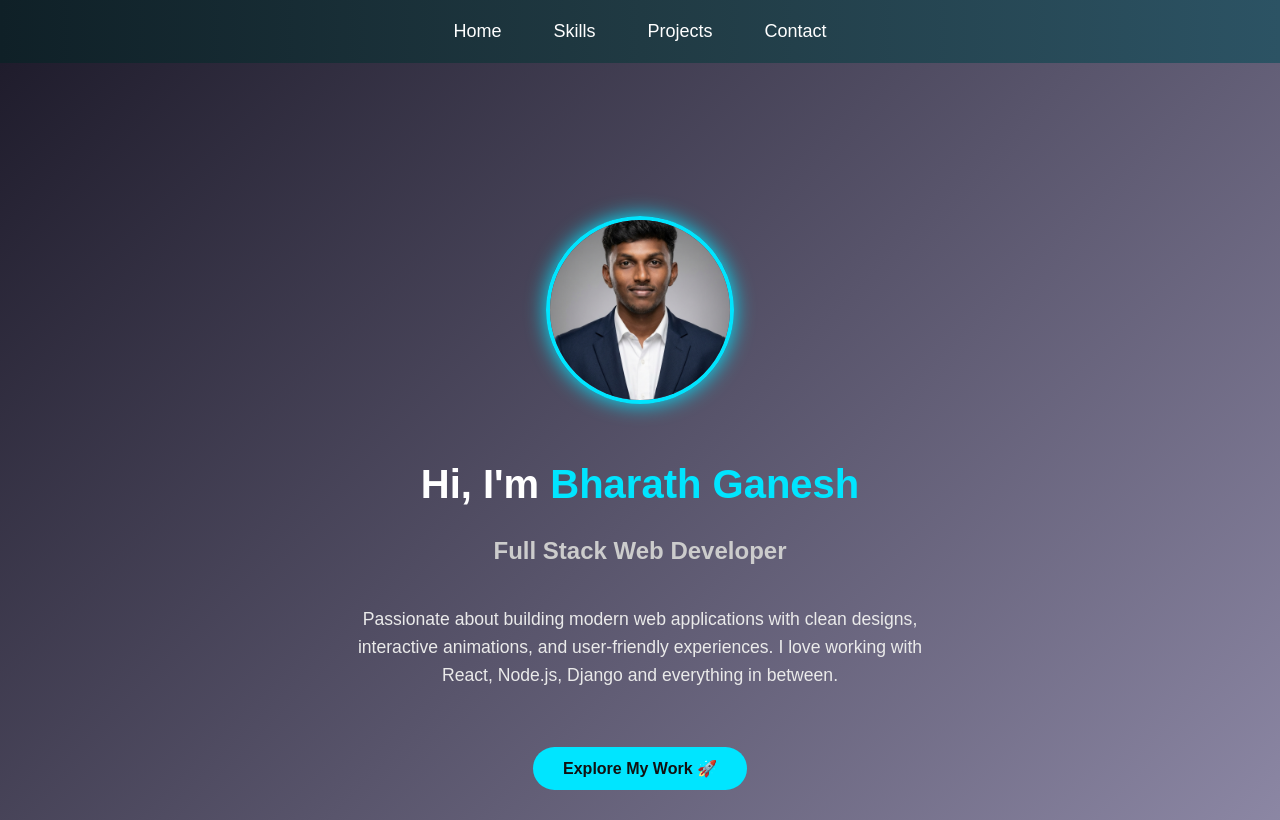
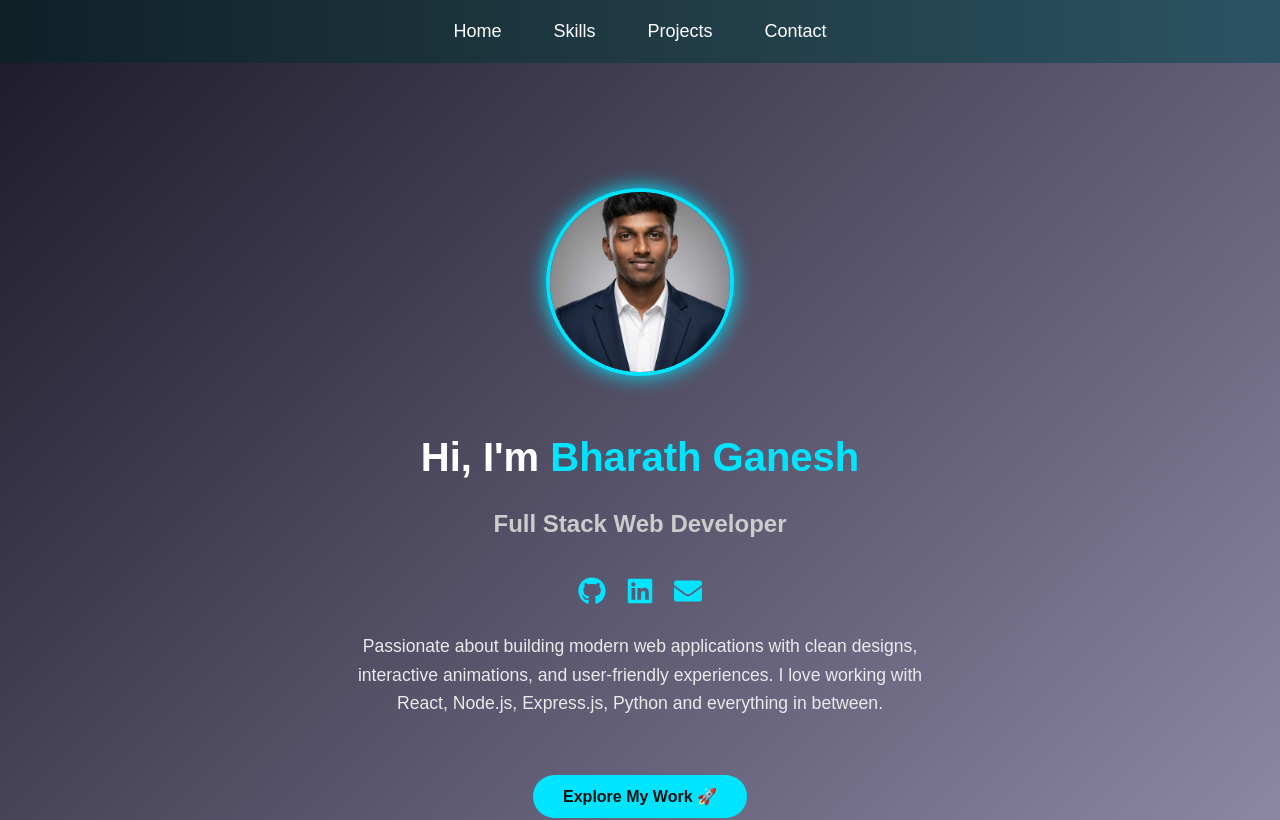
Before and after one commit to bharathganesh45/Bharath-portfolio, a React (Create React App) app: page / in a window 1280 px wide. Shown: the top 820 px of the page. Built offline with nearby package versions, Linux system fonts and the light colour scheme.

Commit message:
social links update

```diff
--- a/src/components/Profile.jsx
+++ b/src/components/Profile.jsx
@@ -1,5 +1,7 @@
 import React from "react";
 import { motion } from "framer-motion";
+import { FaGithub, FaLinkedin, FaEnvelope } from "react-icons/fa";
+
 
 function ProfileSection() {
   return (
@@ -55,6 +57,43 @@ function ProfileSection() {
       >
         Full Stack Web Developer
       </motion.h2>
+      {/* Social Links */}
+<motion.div
+  initial={{ opacity: 0, y: 20 }}
+  animate={{ opacity: 1, y: 0 }}
+  transition={{ duration: 0.6, delay: 0.5 }}
+  style={{
+    display: "flex",
+    gap: "20px",
+    marginTop: "20px",
+  }}
+>
+  <a
+    href="https://github.com/bharathganesh45"
+    target="_blank"
+    rel="noopener noreferrer"
+    style={{ color: "#00e5ff", fontSize: "28px" }}
+  >
+    <FaGithub />
+  </a>
+
+  <a
+    href="https://www.linkedin.com/in/bharathganesh45"
+    target="_blank"
+    rel="noopener noreferrer"
+    style={{ color: "#00e5ff", fontSize: "28px" }}
+  >
+    <FaLinkedin />
+  </a>
+
+  <a
+    href="mailto:bharathganesh45@gmail.com"
+    style={{ color: "#00e5ff", fontSize: "28px" }}
+  >
+    <FaEnvelope />
+  </a>
+</motion.div>
+
 
       {/* Description */}
       <motion.p
@@ -71,7 +110,7 @@ function ProfileSection() {
       >
         Passionate about building modern web applications with clean designs,
         interactive animations, and user-friendly experiences. I love working
-        with React, Node.js, Django and everything in between.
+        with React, Node.js, Express.js, Python and everything in between.
       </motion.p>
 
       {/* Animated Button */}
--- a/src/components/Skills.jsx
+++ b/src/components/Skills.jsx
@@ -68,6 +68,7 @@ function SkillSection() {
         responsive web applications using
         <span style={{ color: "#00e5ff" }}> React</span>,
         <span style={{ color: "#00e5ff" }}> Node.js</span>,
+        <span style={{ color: "#00e5ff" }}> Express.js</span>,
         <span style={{ color: "#00e5ff" }}> MongoDB</span>, and
         <span style={{ color: "#00e5ff" }}> Python</span>   for scripting and backend fundamentals
 
```
